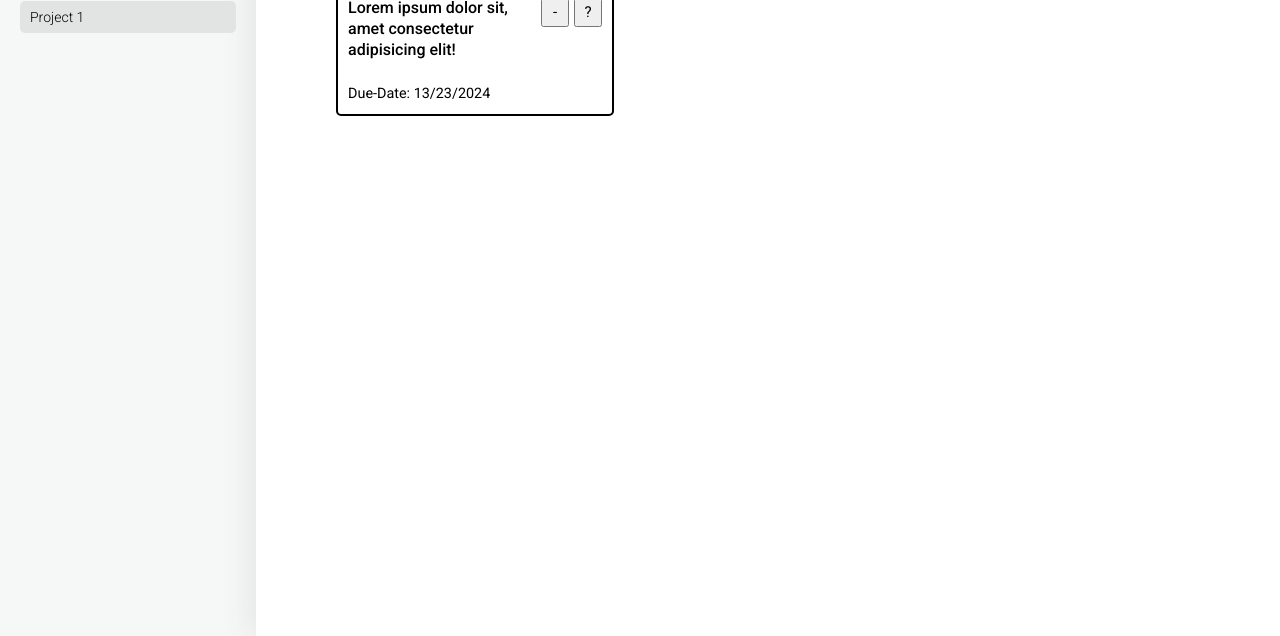
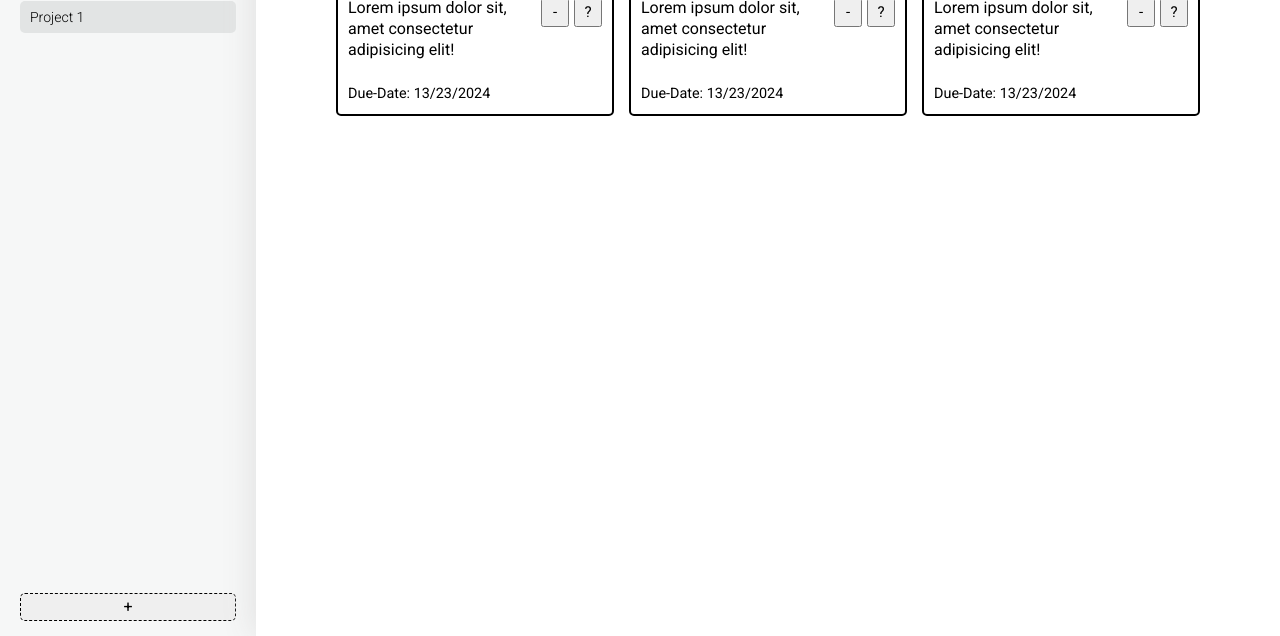
Before and after one commit to TheFutaBandit/Todo_List, a website built with webpack: page src/template.html in a window 1280 px wide. Shown: the part 164-800 px from the top of the page. Built offline with nearby package versions, Linux system fonts and the light colour scheme.

Commit message:
isolated screenReaderModule, added Project-Addition functionality

```diff
--- a/src/index.js
+++ b/src/index.js
@@ -1,26 +1,21 @@
 import "./styles.css"
 import {addDays, format} from "date-fns"
 import { projectLoader } from "./projectLoader";
+import { screenLoader } from "./screenRenderModule";
 
-{/* <div class = "project-card">Project 1</div>
-<div class = "project-card">Project 2</div>
-<button class = "project-add">+</button> */}
-
-
-const screenLoader = () => {
-    const projectCardRender = (name = "hello") => {
-        const projectList = document.querySelector(".project-list");
-        const projectCard = document.createElement("div");
-        projectCard.classList.add("project-card");
-        projectCard.textContent = name;
-        projectList.appendChild(projectCard);
-    };
-
-    return {
-        projectCardRender
-    }
-}
-
+{/* <div class = "task">
+        <div class = "priority"></div>
+        <div class = "task-content">
+            <div class = "task-text">
+                <div class = "name"><p>Lorem ipsum dolor sit, amet consectetur adipisicing elit!</p></div>
+                <div class = "date"><p>Due-Date: 13/23/2024</p></div>
+            </div>
+            <div class = "task-options">
+                <button class = "trash">-</button>
+                <button class = "check">?</button>
+            </div>
+        </div>
+    </div> */}
 
 const webpageLoader = (() => {
     // const mainProject = projectLoader;
@@ -30,6 +25,18 @@ const webpageLoader = (() => {
     // mainProject.parentProjectArray[1].setPriority(0,"high")
     // mainProject.parentProjectArray[1].toggleStatus(0);
     // mainProject.printProject(1);
-    const screen = screenLoader();
-    screen.projectCardRender("Project 1");
+    const screen = screenLoader;
+    const mainProject = projectLoader;
+
+    const addProjectButton = (() => {
+        const addButton = document.querySelector(".project-add");
+        addButton.addEventListener("click", () => {
+            mainProject.addProject();
+            screen.projectCardRender(`Project ${mainProject.parentProjectSize()}`);
+        })
+    })();
+
+    screen.projectCardRender(`Project ${mainProject.parentProjectSize()}`);
+
+    for(let i = 0; i<3; i++) {screen.taskCardRender();}
 })();
--- a/src/projectLoader.js
+++ b/src/projectLoader.js
@@ -1,5 +1,3 @@
-// main logic
-
 import { childProjectObject } from "./childProjectModule";
 
 export const projectLoader = (() => {
@@ -23,6 +21,10 @@ export const projectLoader = (() => {
         parentProjectArray.splice(projectIndex,1);
     }
 
+    function parentProjectSize() {
+        return parentProjectArray.length;
+    }
+
     const defaultAction = (() => {
         parentProjectArray.push(childProjectObject());
     })();
@@ -33,5 +35,6 @@ export const projectLoader = (() => {
         addTaskToProject,
         printProject,
         deleteProject,
+        parentProjectSize
     }
 })();
--- /dev/null
+++ b/src/screenRenderModule.js
@@ -0,0 +1,75 @@
+export const screenLoader = (() => {
+
+    const addTaskModal = (() => {
+        const addTaskModal = document.querySelector("#add-task-modal");
+        const addTaskButton = document.querySelector(".add-task");
+
+        addTaskButton.addEventListener("click", () => {
+            addTaskModal.showModal();
+        })
+    })();
+
+    const projectCardRender = (name, className = "project-card", classType = "div") => {
+        const projectList = document.querySelector(".project-list");
+        const projectCard = document.createElement(classType);
+        projectCard.classList.add(className);
+        projectCard.textContent = name;
+        projectList.appendChild(projectCard);
+    };
+
+    function childrenAppendTasks(parentNode, taskName = "Lorem ipsum dolor sit, amet consectetur adipisicing elit!", taskDate = "Due-Date: 13/23/2024") {
+        const priority = document.createElement("div");
+        priority.classList.add("priority");
+        const task_content = document.createElement("div");
+        task_content.classList.add("task-content");
+
+        const task_text = document.createElement("div");
+        task_text.classList.add("task-text");
+        const name = document.createElement("div");
+        const name_p = document.createElement("p");
+        name_p.textContent = taskName;
+        const date = document.createElement("div");
+        const date_p = document.createElement("p");
+        date_p.textContent = taskDate;
+        name.appendChild(name_p);
+        date.appendChild(date_p);
+        task_text.appendChild(name);
+        task_text.appendChild(date);
+        task_content.appendChild(task_text);
+
+        const task_options = document.createElement("div");
+        task_options.classList.add("task-options");
+        const trashButton = document.createElement("button");
+        trashButton.classList.add("trash");
+        trashButton.textContent = "-";
+        task_options.appendChild(trashButton);
+        const checkButton = document.createElement("button");
+        checkButton.classList.add("check");
+        checkButton.textContent = "?";
+        task_options.appendChild(checkButton);
+        task_content.appendChild(task_options);
+
+        parentNode.appendChild(priority);
+        parentNode.appendChild(task_content);
+    }
+
+    const taskCardRender = () => {
+        const taskContainer = document.querySelector(".task-container");
+        const taskCard = document.createElement("div");
+        taskCard.classList.add("task");
+        childrenAppendTasks(taskCard);
+        taskContainer.appendChild(taskCard);
+    }
+
+    const projectAddRender = () => {
+        projectCardRender("+","project-add","button");
+    };
+
+
+
+    return {
+        projectCardRender,
+        taskCardRender,
+        addTaskModal
+    }
+})();
--- a/src/styles.css
+++ b/src/styles.css
@@ -104,7 +104,7 @@ body .navbar {
     border-radius: 5px;
 }
 
-.project-list .project-add {
+.project-add {
     border: 1px dashed black;
     border-radius: 5px;
     cursor: pointer;
@@ -209,9 +209,9 @@ body .taskbar {
   transform: translate(-50%,-50%);
 }
 
-#task-dialog:not([open]) {
+/* #task-dialog:not([open]) {
   display: none;
-}
+} */
 
 #task-dialog .priority {
   background-color: rgb(175, 174, 174);
--- a/src/template.html
+++ b/src/template.html
@@ -18,6 +18,7 @@
             <div class = "project-list">
                 <!-- dynamic -->
             </div>
+            <button class = "project-add">+</button>
         </div>
     </div>
     <div class = "taskbar">
@@ -28,7 +29,7 @@
             </div>
             <div class = "right-section">
                 <button class = "add-task">+</button>
-                <dialog class="modal" id="add-task-modal" hidden>
+                <dialog class="modal" id="add-task-modal">
                     <form class="task_form" method="dialog">
                         <div class = "form_input_name">
                             <label for = "input_name">Name:</label>
@@ -57,32 +58,8 @@
         </div>
         <div class = "task-container">
             <!-- dynamic -->
-             <div class = "task">
-                <div class = "priority"></div>
-                <div class = "task-content">
-                    <div class = "task-text">
-                        <div class = "name"><p>Lorem ipsum dolor sit, amet consectetur adipisicing elit!</p></div>
-                        <div class = "date"><p>Due-Date: 13/23/2024</p></div>
-                    </div>
-                    <div class = "task-options">
-                        <button class = "trash">-</button>
-                        <button class = "check">?</button>
-                    </div>
-                </div>
-             </div>
-             <dialog class = "modal" id = "task-dialog" hidden>
-                <div class = "priority"></div>
-                <div class = "task-content">
-                    <div class = "task-text">
-                        <div class = "name"><p>Lorem ipsum dolor sit, amet consectetur adipisicing elit!</p></div>
-                        <div class = "description">Lorem ipsum dolor, sit amet consectetur adipisicing elit. Ducimus perferendis animi optio quibusdam at laborum tempore corrupti delectus fugit ipsam!</div>
-                        <div class = "date"><p>Due-Date: 13/23/2024</p></div>
-                    </div>
-                    <div class = "task-options">
-                        <button class = "close-expand">-</button>
-                    </div>
-                </div>
-             </dialog>
+
+
         </div>
     </div>
 </body>
```
